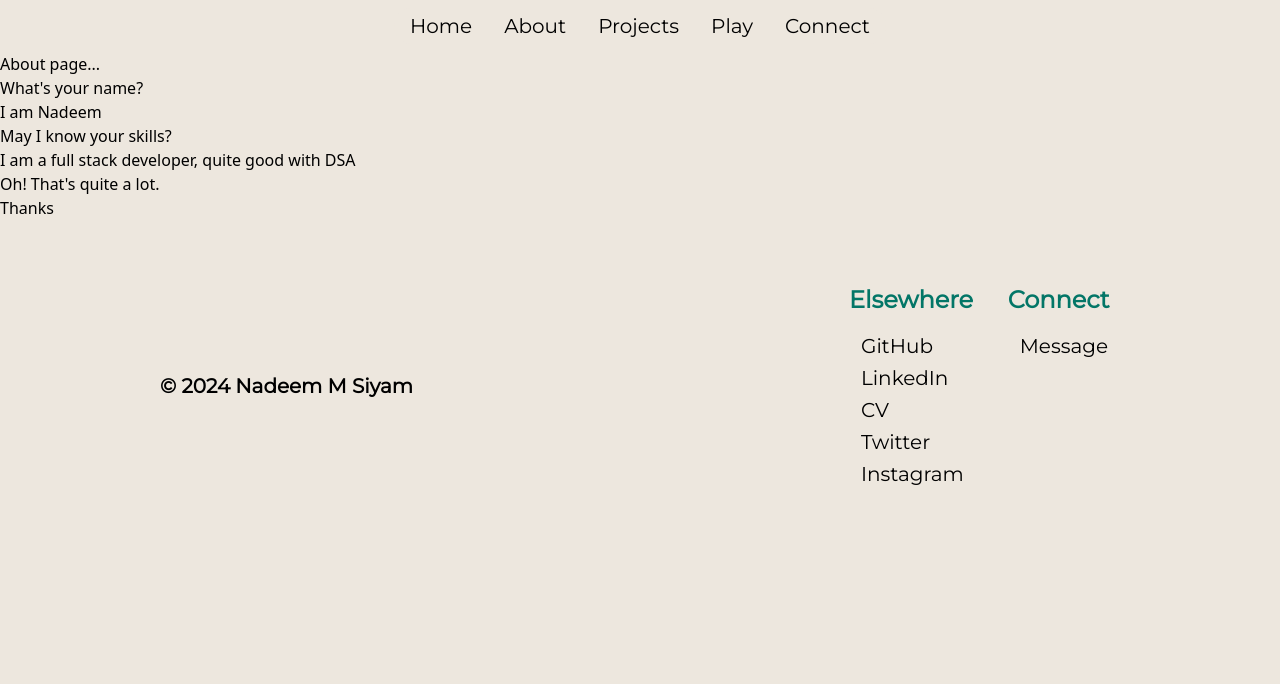
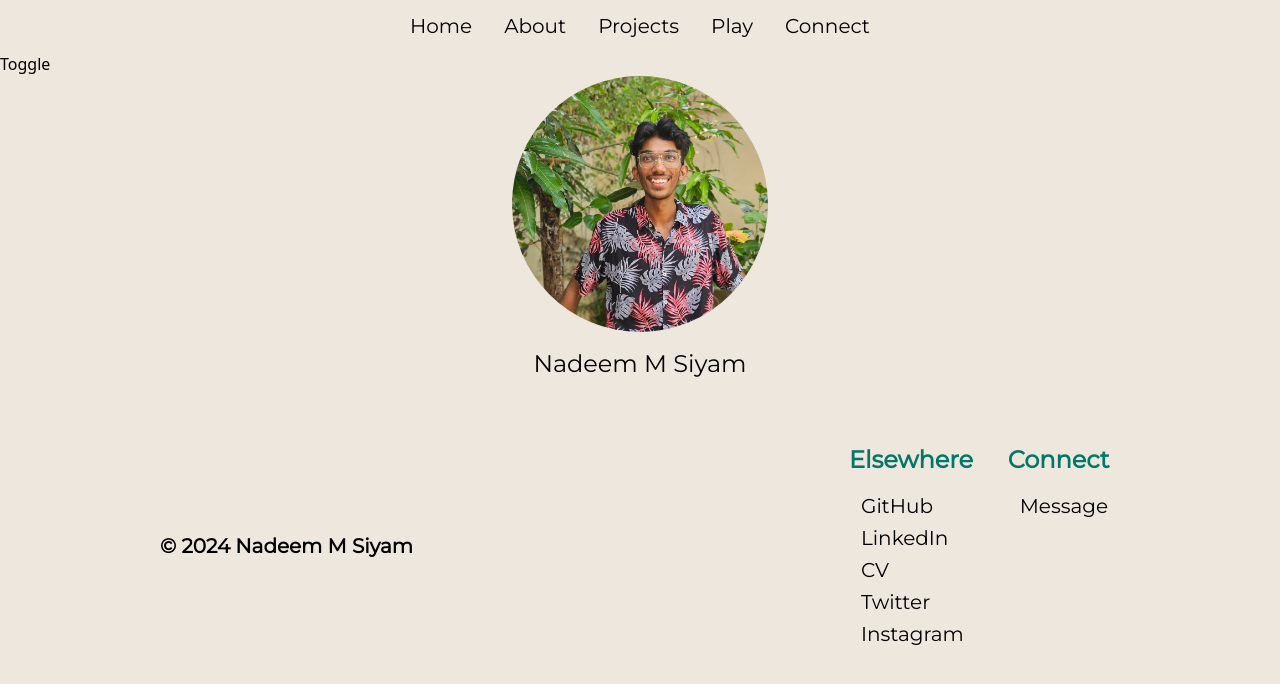
Before and after one commit to Centinoughty/portfolio, a Next.js app: page /About in a window 1280 px wide. Shown: the top 684 px of the page. Built offline with nearby package versions, Linux system fonts and the light colour scheme; a web font is replaced by a local one.

Commit message:
Contributed to about page

```diff
--- /dev/null
+++ b/components/AboutMe/AboutPage.tsx
@@ -0,0 +1,12 @@
+export default function AboutPage() {
+  return (
+    <div className="flex justify-center">
+      <div className="flex justify-center md:items-start w-[90%] md:w-[80%] lg:w-[75%]">
+        <div className="flex flex-col gap-4 text-center justify-center">
+          <img className="rounded-full h-[256px] w-[256px]" src="/me1.jpg" />
+          <h2 className="font-mont text-2xl">Nadeem M Siyam</h2>
+        </div>
+      </div>
+    </div>
+  );
+}
--- a/components/AboutMe/Chat.tsx
+++ b/components/AboutMe/Chat.tsx
@@ -1,11 +1,30 @@
-import { chat } from "@/data/chat";
+import { chats } from "@/data/chats";
 
 export default function Chat() {
   return (
-    <ul className="flex flex-col">
-      {chat.map((message, index) => (
-        <li key={index}>{message}</li>
-      ))}
-    </ul>
+    <div className="flex flex-col items-center">
+      <ul className="w-[95%] sm:w-[90%] md:w-[80%] lg:w-[70%] flex flex-col">
+        {chats.map((currentChat, index) => {
+          const nextChat = index < chats.length - 1 ? chats[index + 1] : null;
+
+          return (
+            <li
+              key={currentChat[0]}
+              className={`px-2 py-1 my-[2px] text-left rounded-xl max-w-[300px] ${
+                currentChat[1] === "l"
+                  ? nextChat && nextChat[1] === "l"
+                    ? "rounded-lg self-start bg-white"
+                    : "rounded-lg rounded-bl-none self-start bg-white mb-4"
+                  : nextChat && nextChat[1] === "r"
+                  ? "self-end bg-[#dcf8c6]"
+                  : "rounded-br-none self-end bg-[#dcf8c6]"
+              }`}
+            >
+              {currentChat[2]}
+            </li>
+          );
+        })}
+      </ul>
+    </div>
   );
 }
--- a/components/Skills/Skill.tsx
+++ b/components/Skills/Skill.tsx
@@ -15,7 +15,7 @@ export default function Skill() {
                 className="font-mont flex flex-col gap-4 m-4 text-center rounded-xl duration-300 hover:scale-[1.02] hover:shadow-md"
               >
                 <h3 className="text-xl font-semibold tracking-wide">{skill}</h3>
-                <p className="text-md text-justify md:text-center">
+                <p className="text-md text-justify md:text-center px-1">
                   {skills[skill]}
                 </p>
               </div>
--- a/data/chat.ts
+++ /dev/null
@@ -1,8 +0,0 @@
-export const chat: string[] = [
-  "What's your name?",
-  "I am Nadeem",
-  "May I know your skills?",
-  "I am a full stack developer, quite  good with DSA",
-  "Oh! That's quite a lot.",
-  "Thanks",
-]
--- /dev/null
+++ b/data/chats.ts
@@ -0,0 +1,11 @@
+export const chats: string[][] = [
+  ["1234", "l", "Hi."],
+  ["1235", "l", "Would you like to give me a brief intro?"],
+  ["1236", "r", "Yes"],
+  ["1237", "r", "I am Nadeem"],
+  ["1238", "l", "Well hi Nadeem, May I know your skills"],
+  ["1239", "r", "I am a full stack developer, quite  good with DSA"],
+  ["1240", "l", "Oh! That's quite a lot."],
+  ["1241", "r", "Thanks"],
+  ["1242", "r", "yegf"],
+];
--- a/pages/About/index.tsx
+++ b/pages/About/index.tsx
@@ -1,13 +1,22 @@
 import Chat from "@/components/AboutMe/Chat";
+import AboutPage from "@/components/AboutMe/AboutPage";
 import Footer from "@/components/Footer/Footer";
-import Header from "@/components/Header/Header"
+import Header from "@/components/Header/Header";
+import { useState } from "react";
+import { FiExternalLink } from "react-icons/fi";
 
-export default function About () {
+export default function About() {
+  const [isChatType, setIsChatType] = useState(false);
+
+  function toggleView() {
+    setIsChatType((prev) => !prev);
+  }
+
   return (
     <>
       <Header />
-      <p>About page...</p>
-      <Chat />
+      <button onClick={toggleView}>Toggle</button>
+      {isChatType ? <Chat /> : <AboutPage />}
       <Footer />
     </>
   );
```
Also changed, not shown: util/Tag.tsx (added, +15 -0 lines).
